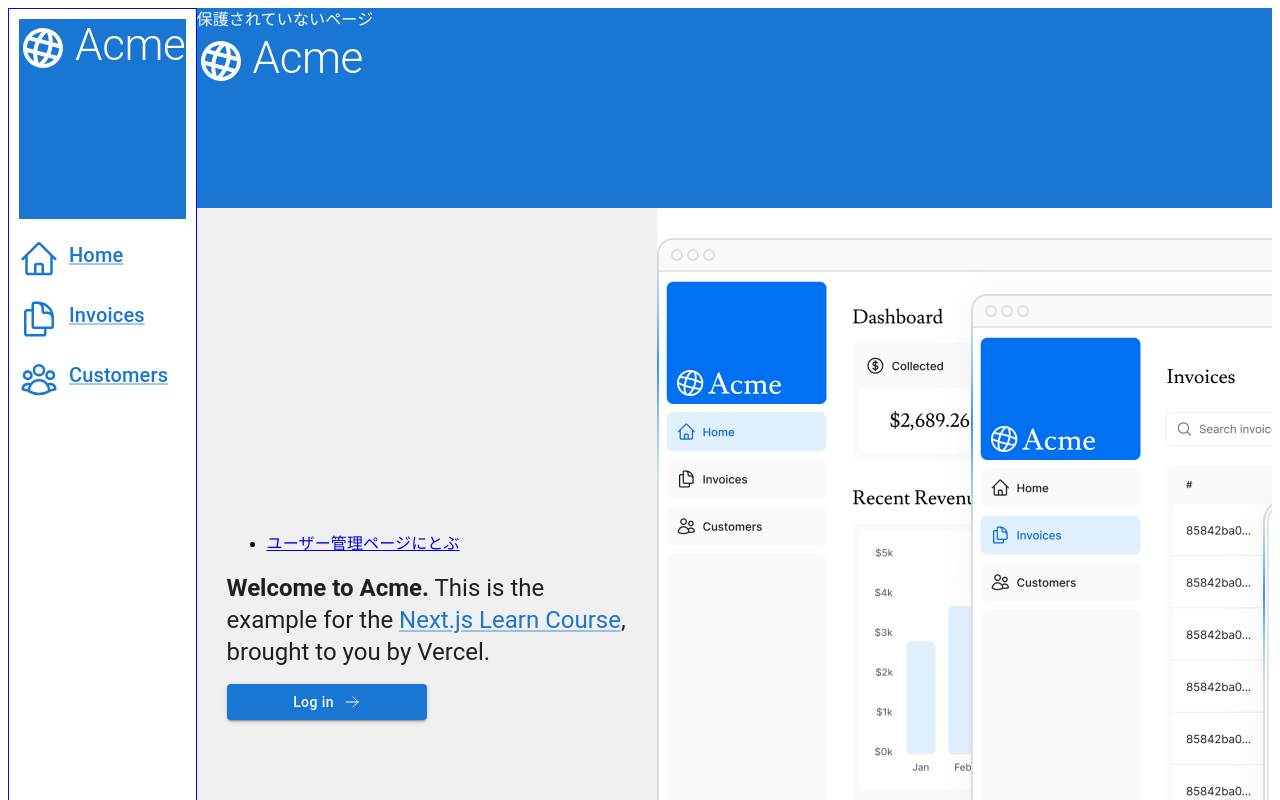
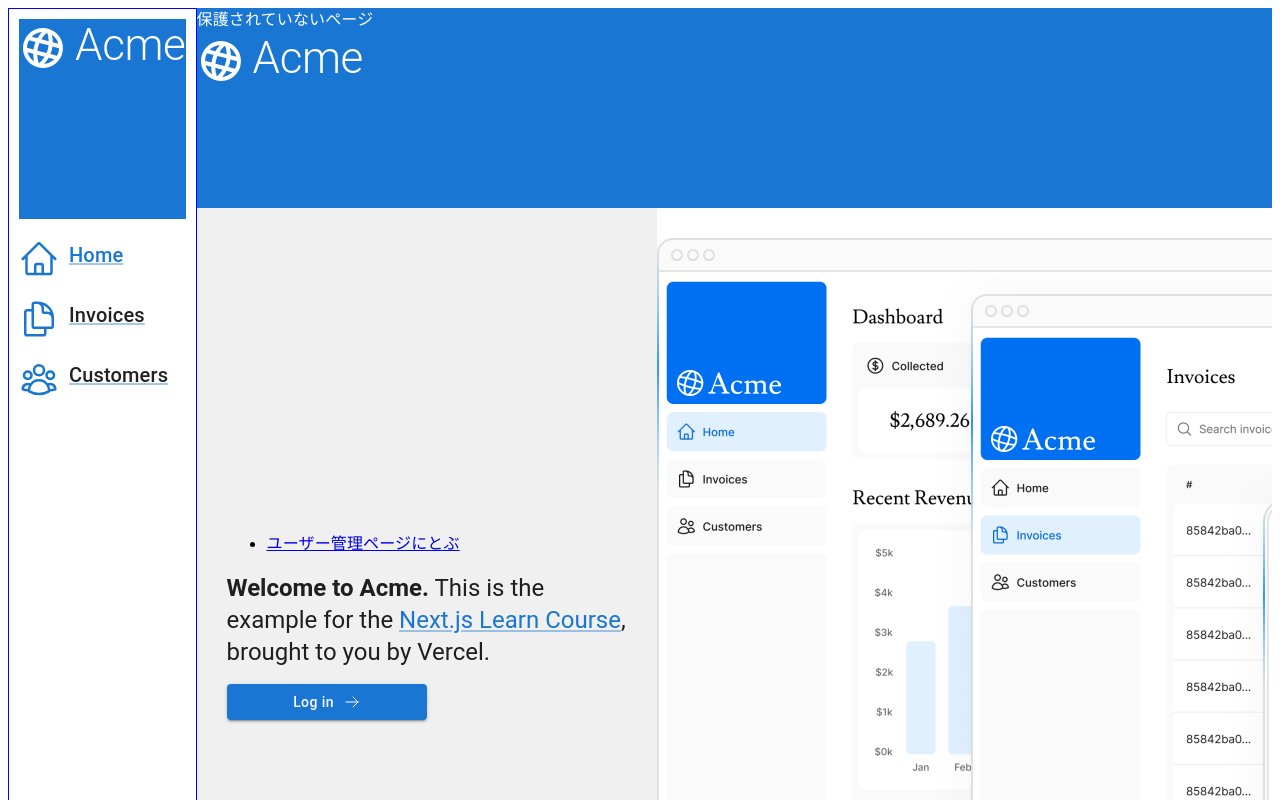
Before and after one commit to duri0214/nextjs, a Next.js app: page / in a window 1280 px wide. Shown: the top 800 px of the page. Built offline with nearby package versions, Linux system fonts and the light colour scheme; a web font is replaced by a local one.

Commit message:
Chapter 5 Navigating Between Pages

```diff
--- a/src/app/_component/nav-links.tsx
+++ b/src/app/_component/nav-links.tsx
@@ -1,5 +1,7 @@
+'use client'
 import { DocumentDuplicateIcon, HomeIcon, UserGroupIcon } from '@heroicons/react/24/outline'
 import { Box, Link, Typography } from '@mui/material'
+import { usePathname } from 'next/navigation'
 import React from 'react'
 
 // いったん固定値で書くけど本来はdbから引っ張ってきてね
@@ -10,6 +12,7 @@
 ]
 
 export default function NavLinks() {
+  const pathname = usePathname()
   return (
     <>
       {links.map((link) => {
@@ -18,7 +21,12 @@
           <Link key={link.name} href={link.href}>
             <Box display='flex' flexDirection='row' marginTop='20px'>
               <LinkIcon style={{ width: '2.5rem', height: '2.5rem', marginRight: '10px' }} />
-              <Typography variant='h6'>{link.name}</Typography>
+              <Typography
+                variant='h6'
+                color={pathname === link.href ? 'primary.main' : 'text.primary'}
+              >
+                {link.name}
+              </Typography>
             </Box>
           </Link>
         )
```
